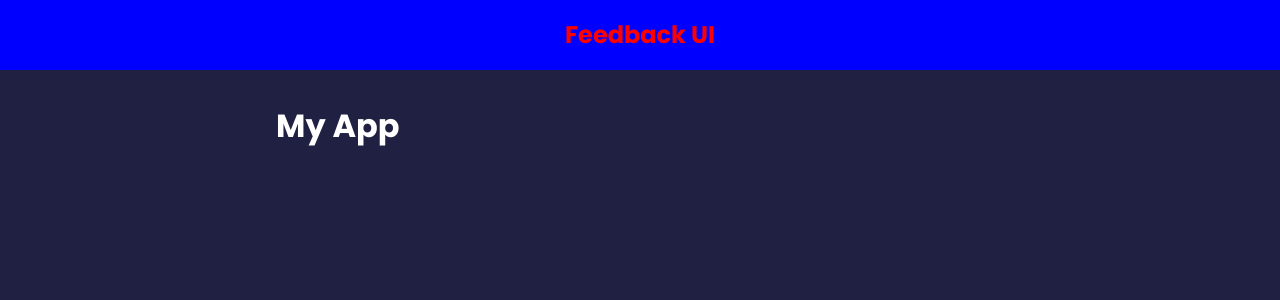
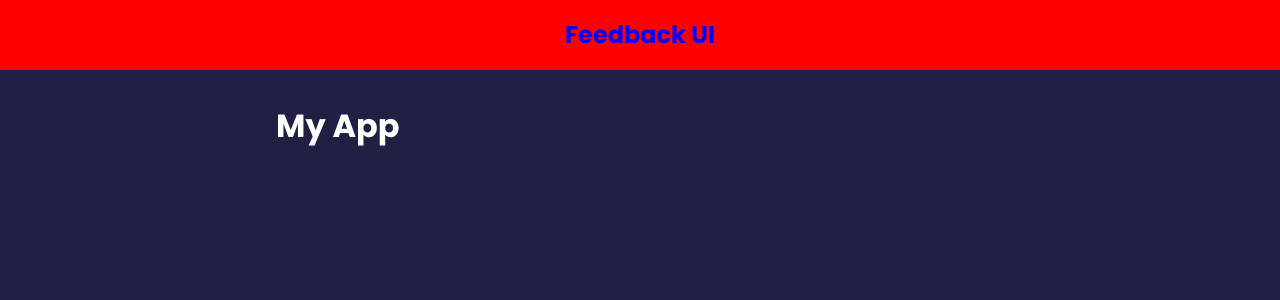
Before and after one commit to Koko-Dev/get-feedback, a React (Create React App) app: page / in a window 1280 px wide. Shown: the top 300 px of the page. Built offline with nearby package versions, Linux system fonts and the light colour scheme.

Commit message:
App.js:  Use props to forward background color and text color to Header component styling variable

```diff
--- a/src/App.js
+++ b/src/App.js
@@ -3,7 +3,7 @@ import Header from './components/Header';
 function App () {
   return (
     <>
-      <Header />
+      <Header bgColor='red' textColor='blue' />
       <div className='container'>
         <h1>My App</h1>
       </div>
--- a/src/components/Header.jsx
+++ b/src/components/Header.jsx
@@ -1,11 +1,11 @@
 import PropTypes from 'prop-types';
 
 
-function Header ({ text }) {
+function Header ({ text, bgColor, textColor }) {
 
   const headerStyles = {
-    backgroundColor: 'blue',
-    color: 'red',
+    backgroundColor: bgColor,
+    color: textColor,
   };
 
   return (
```
